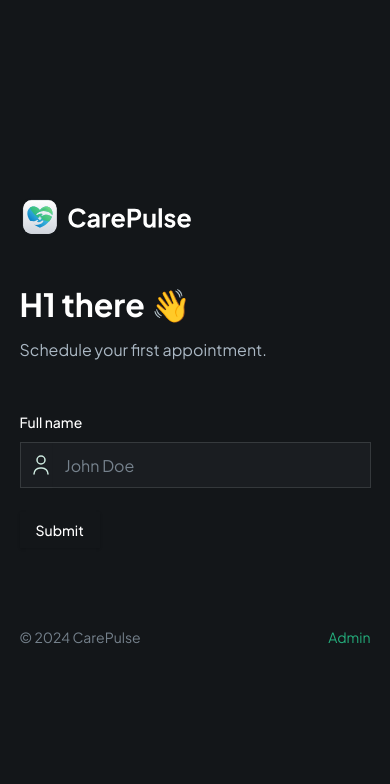
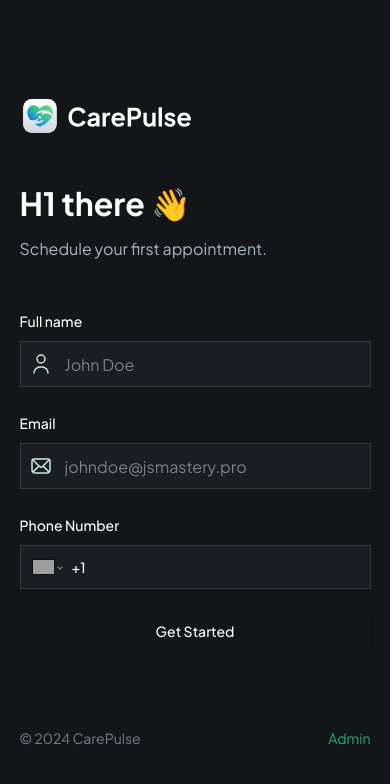
Before and after one commit to RebecaTI/carePulse, a Next.js app: page / in a window 390 px wide. Shown: the top 784 px of the page. Built offline with nearby package versions, Linux system fonts and the light colour scheme; grey boxes are pictures that could not be loaded.

Commit message:
feat: enhance PatientForm with phone input and loading state in submit button

```diff
--- a/app/page.tsx
+++ b/app/page.tsx
@@ -42,4 +42,4 @@
 
 }
 
-// 35
+// 45
--- a/components/CustomFormField.tsx
+++ b/components/CustomFormField.tsx
@@ -11,6 +11,9 @@
 import { Control } from "react-hook-form"
 import { FormFieldType } from "./forms/PatientForm"
 import Image from "next/image"
+import 'react-phone-number-input/style.css'
+import PhoneInput from 'react-phone-number-input'
+import { E164Number } from "libphonenumber-js/core"
 
 interface CustomProps {
   control: Control<any>,
@@ -34,9 +37,9 @@
     case FormFieldType.INPUT:
       return (
         <div className="flex rounded-md border border-dark-500 bg-dark-400">
-          {props.iconSrc && (
+          {iconSrc && (
             <Image
-              src={props.iconSrc}
+              src={iconSrc}
               height={24}
               width={24}
               alt={iconAlt || 'icon'}
@@ -51,6 +54,20 @@
             />
           </FormControl>
         </div>
+      )
+    case FormFieldType.PHONE_INPUT:
+      return (
+        <FormControl>
+          <PhoneInput
+            defaultCountry="US"
+            placeholder={placeholder}
+            international
+            withCountryCallingCode
+            value={field.value as E164Number | undefined}
+            onChange={field.onChange}
+            className="input-phone"
+          />
+        </FormControl>
       )
 
     default:
--- /dev/null
+++ b/components/SubmitButton.tsx
@@ -0,0 +1,29 @@
+import { Button } from './ui/button'
+import Image from 'next/image'
+
+interface ButtonProps {
+  isLoading: boolean,
+  className?: string,
+  children: React.ReactNode,
+}
+
+const SubmitButton = ({ isLoading, className, children }: ButtonProps) => {
+  return (
+    <Button type="submit" disabled={isLoading} className={className ?? 'shad-primary-bn w-full'} >
+      {isLoading ? (
+        <div className="flex items-center gap-4">
+          <Image
+            src="/assets/icons/loader.svg"
+            alt="loader"
+            width={24}
+            height={24}
+            className="animate-spin"
+          />
+          Loading...
+        </div>
+      ) : children}
+    </Button>
+  )
+}
+
+export default SubmitButton
--- a/components/forms/PatientForm.tsx
+++ b/components/forms/PatientForm.tsx
@@ -6,6 +6,8 @@
 import { Button } from "@/components/ui/button"
 import { Form } from "@/components/ui/form"
 import CustomFormField from "../CustomFormField"
+import SubmitButton from "../SubmitButton"
+import { useState } from "react"
 
 export enum FormFieldType {
   INPUT = 'input',
@@ -24,6 +26,7 @@
 })
 
 const PatientForm = () => {
+  const [isLoading, setIsLoading] = useState(false)
   const form = useForm<z.infer<typeof formSchema>>({
     resolver: zodResolver(formSchema),
     defaultValues: {
@@ -53,10 +56,29 @@
             iconAlt="user"
           />
 
-          <Button type="submit">Submit</Button>
+          <CustomFormField
+            fieldType={FormFieldType.INPUT}
+            control={form.control}
+            name="name"
+            label="Email"
+            placeholder="johndoe@jsmastery.pro"
+            iconSrc="/assets/icons/email.svg"
+            iconAlt="email"
+          />
+
+          <CustomFormField
+            fieldType={FormFieldType.PHONE_INPUT}
+            control={form.control}
+            name="phone"
+            label="Phone Number"
+            placeholder="(555) 123-456789"
+          />
+
+          <SubmitButton isLoading={isLoading}>Get Started</SubmitButton>
+
         </form>
       </Form>
-    </div>
+    </div >
   )
 }
 
--- a/package.json
+++ b/package.json
@@ -15,12 +15,14 @@
     "@shadcn/ui": "^0.0.4",
     "class-variance-authority": "^0.7.1",
     "clsx": "^2.1.1",
+    "libphonenumber-js": "^1.12.4",
     "lucide-react": "^0.476.0",
     "next": "15.1.7",
     "next-themes": "^0.4.4",
     "react": "^19.0.0",
     "react-dom": "^19.0.0",
     "react-hook-form": "^7.54.2",
+    "react-phone-number-input": "^3.4.12",
     "tailwind-merge": "^3.0.2",
     "tailwindcss-animate": "^1.0.7",
     "zod": "^3.25.0-canary.20250211T214501"
```
Also changed, not shown: 1 other file (tests, documents, lock files or other folders).
